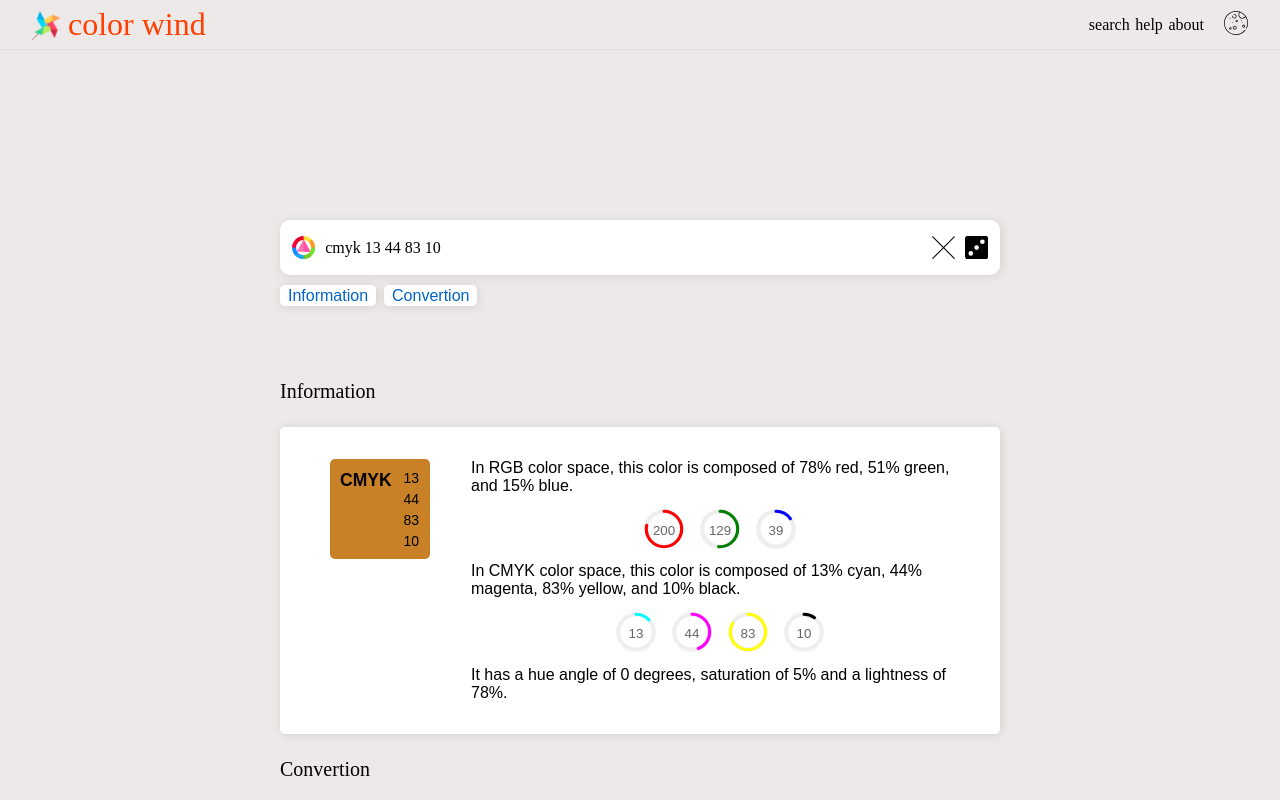
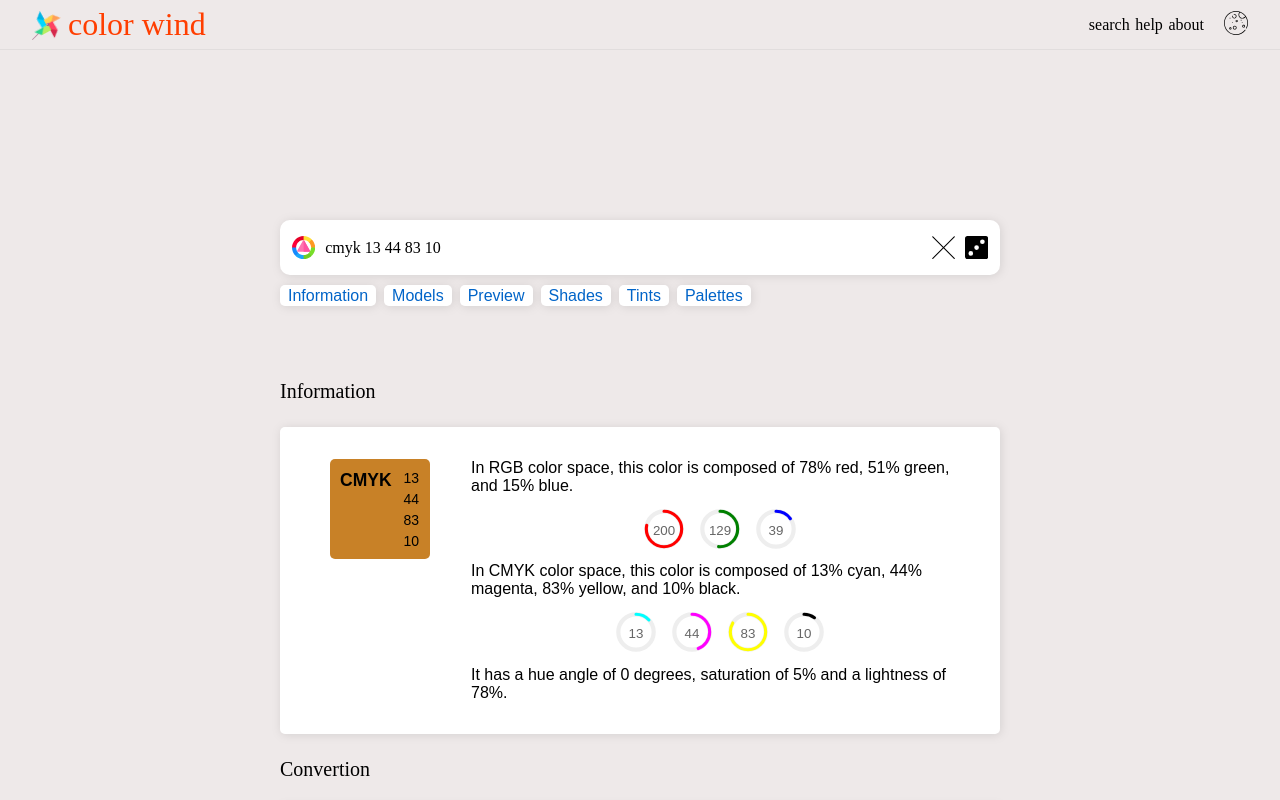
Before and after one commit to EricRovell/colors, a Svelte app: page / in a window 1280 px wide. Both pictures are taken after a click on the icon 976 px from the left and 247 px from the top of the page. Shown: the top 800 px of the page. Built offline with nearby package versions, Linux system fonts and the light colour scheme.

Commit message:
using store

```diff
--- a/src/components/Navigation.svelte
+++ b/src/components/Navigation.svelte
@@ -1,9 +1,9 @@
 <script>
-  const sections = [ "Information", "Convertion" ];
+  import sections from "@stores/sections.js";
 </script>
 
 <ol>
-  {#each sections as sectionName}
+  {#each $sections as sectionName}
     <li>
       <a href={`#search-section-${sectionName.toLowerCase()}`}>
         {sectionName}
```
